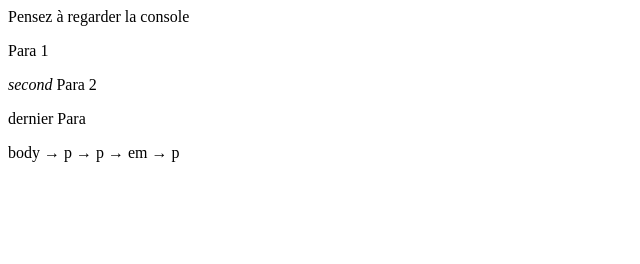
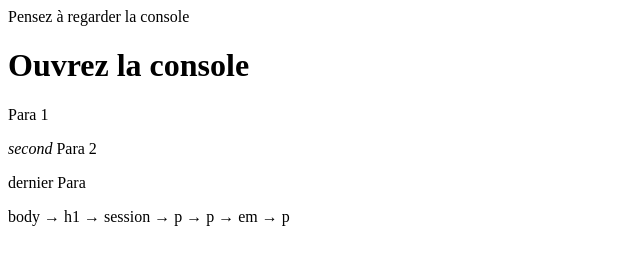
Before and after one commit to dupontdenis/parcoursArbreGenerator, a plain HTML site: page index.html in a window 1280 px wide. Shown: the whole page, without its empty margins (0-640 px from the left). Drawn offline with Linux system fonts and the light colour scheme.

Commit message:
Add header and session tags to index.html

```diff
--- a/index.html
+++ b/index.html
@@ -10,10 +10,14 @@
 </head>
 
 <body>
+  <h1>Ouvrez la console</h1>
+  <session>
+
   <p class="premier">Para 1</p>
   <p><em>second </em> Para 2</p>
   <p id="dernier"> dernier Para</p>
   <!-- je suis un commentaire -->
+  </session>
 </body>
 
 </html>
```
